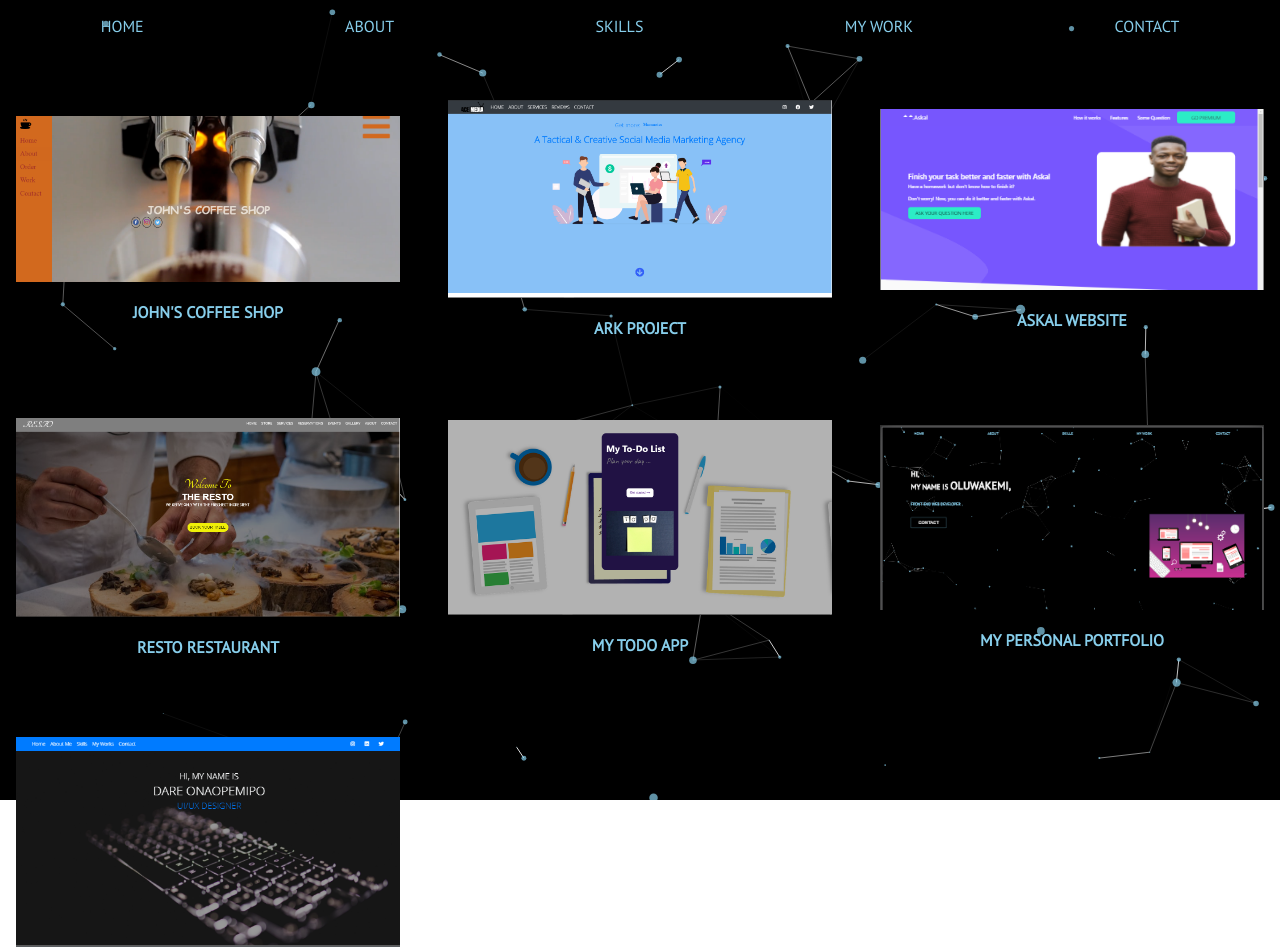
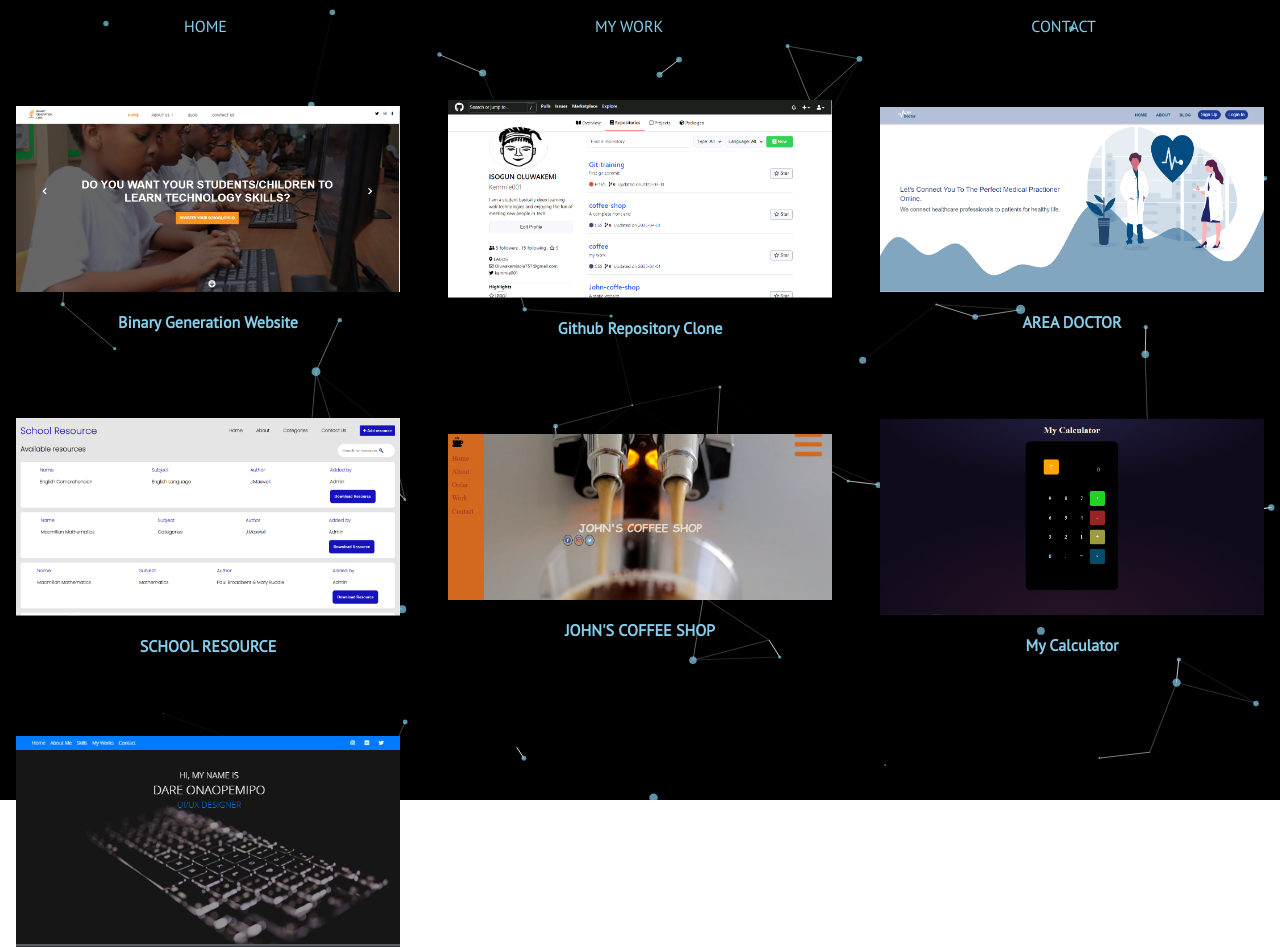
Before and after one commit to Kemmie001/portfolio, a PHP site: page /mywork.html in a window 1280 px wide. Shown: the top 947 px of the page. Run offline with PHP 8.4, Linux system fonts and the light colour scheme; some libraries are stand-ins or nearby versions.

Commit message:
fix: Updated the website to reflect new skills

```diff
--- a/contact.html
+++ b/contact.html
@@ -14,9 +14,7 @@
     <div class="container1" id="home">
         <nav class="nav-bar">
             <ul class="icons">
-                <li class="icon"><a href="homw.html" class="tag">Home</a></li>
-                <li class="icon"><a href="about.html" class="tag">About</a></li>
-                <li class="icon"><a href="skills.html" class="tag">Skills</a></li>
+                <li class="icon"><a href="home.html" class="tag">Home</a></li>
                 <li class="icon"><a href="mywork.html" class="tag">My Work</a></li>
                 <li class="icon"><a href="contact.html" class="tag">Contact</a></li>
             </ul>
@@ -27,8 +25,6 @@
                 <nav class="nav">
                         <ul class="show-icons">
                             <li class="icon"><a href="home.html" class="tag">Home</a></li>
-                            <li class="icon"><a href="about.html" class="tag">About</a></li>
-                            <li class="icon"><a href="skills.html" class="tag">Skills</a></li>
                             <li class="icon"><a href="mywork.html" class="tag">My Work</a></li>
                             <li class="icon"><a href="contact.html" class="tag">Contact</a></li>
                         </ul>
--- a/iframe2.html
+++ b/iframe2.html
@@ -19,18 +19,15 @@
                   font-size: 1.2rem;
                   color: skyblue;
               }
-
             </style>
             <body>
                 <div class="description">
-                    <img src="Capture.PNG" alt="" class="des-image">
+                    <img src="Mycalculator.PNG" alt="" class="des-image">
                     <div class="des-text">
-                        Description: ACEMEDIA is a Social media and digital marketing company.
-                        This website was built using bootstrap4, HTML5, CSS3, JQUERY, VanillaJS and it contains
-                        SVGs to suit issue of discussion. It also uses fire base for the back end
-                        authentication of the contact form. <br>
-                        <a href="https://kemmie001.github.io/IGTV./" target="_parent" class="blog">View project</a><br>
-                        <a href="https://github.com/Kemmie001/IGTV." target="_parent" class="blog">View Github live</a>
+                        Description: My Calculator is a basic calculator project built majorly with Javascript to understand the concepts of DOM manipulations and math methods and also CSS animinations.
+                        Languages used are HTML, CSS, JAVASCRIPT. <br>
+                        <a href="https://kemmie001.github.io/Basic-Calculator/" target="_parent" class="blog">View project</a><br>
+                        <a href="https://github.com/Kemmie001/Basic-Calculator" target="_parent" class="blog">View Github live</a>
                     </div>
                 </div>
 </body>
--- a/iframe3.html
+++ b/iframe3.html
@@ -23,14 +23,16 @@
 </style>
 <body>
     <div class="description">
-        <img src="askaal.PNG" alt="" class="des-image">
+        <img src="Areadoctor.PNG" alt="" class="des-image">
         <div class="des-text">
-            Askal assist students in getting their assignments done faster and with easy.
-            Description: Askal is a static web page.
-            built with Html5, CSS3, Bootstrap4 and hosted with Github.
-            It is a website built to practice responsiveness of webpages on various screen sizes. <br>
-            <a href="https://kemmie001.github.io/Big-Labs-project/" target="_parent" class="blog">View project</a><br>
-            <a href="https://github.com/Kemmie001/Big-Labs-project" target="_parent" class="blog">View Github Live</a>
+            Area Doctor is group project I am participating as the frontend developer.
+            Area Doctor is a medical website to assist patient in communicating with doctors without physical meeting.
+            It also has a dashboard provided after the user or a doctor signs in this was achiced using VUEX for authetication.
+            It is a full VueJS and TailwindCSS project. It has Vue-router used to navigate to the dashbord after the user signs in.
+            For the Backend Laravel was used to create the API. It was deployed on Vercel app
+            It is a work in progress.. <br>
+            <a href="https://area-doctor.vercel.app/" target="_blank" class="blog">View project</a><br>
+            <a href="https://github.com/Kemmie001/Team-Fierce-/tree/Vuejs" target="_blank" class="blog">View Github Live</a>
         </div>
     </div>
 </body>
--- a/iframe4.html
+++ b/iframe4.html
@@ -23,16 +23,13 @@
 </style>
 <body>
     <div class="description">
-        <img src="Resto.PNG" alt="" class="des-image">
+        <img src="Buycoins.PNG" alt="" class="des-image">
         <div class="des-text">
-            Description: Resto  is an E-commerce site(a restaurant) where people can order
-            for food and also book appointment for chefs to manage the cooking of food in their events.
-            It contains a landing page, store with chef intro,
-            services offered, reservations with a form to place order, events,  gallery, about and contacts pages.
-            It is a static web page with animations
-            built with Html5, CSS3, and vanilla Javascript, Carousel and hosted with Github. <br>
-             <a href="https://kemmie001.github.io/Resto/" target="_parent" class="blog">View project</a><br>
-             <a href="https://github.com/Kemmie001/Resto" target="_parent" class="blog">View Github Live</a>
+            Description:Github respository clone is a coding challenge which required consuming Github API using Graphql to build my github respository page clone.
+            It was built with HTML, CSS, JAVASCRIPT GRAPHQL and the token storage was done using EXPRESSJS.
+            The hosting of the website was done on <a href="http://herokuapp.com" class="blog" target="_blank" rel="noopener noreferrer">Herokuapp</a>. <br>
+             <a href="https://kemmie001-buycoinschallenge.herokuapp.com/" target="_blank" class="blog">View project</a><br>
+             <a href="https://github.com/Kemmie001/Buy-Coins-Challenge" target="_blank" class="blog">View Github Live</a>
         </div>
     </div>
 </body>
--- a/iframe5.html
+++ b/iframe5.html
@@ -23,17 +23,14 @@
 </style>
 <body>
     <div class="description">
-        <img src="my-TO-DO app.PNG" alt="" class="des-image">
+        <img src="SCHOOL.PNG" alt="" class="des-image">
         <div class="des-text">
-            Description: My To-Do app is a mini App that assist people in organising
-            their day -to map out activities to be done in order of importance.
-            It is a static web app with events like toggle to strike-out activities
-            that has been done, a delete icon to remove actions and it has activities stored
-            in local storage for easy recovery when page is refreshed. It also contains a clear
-            button for a fresh page.
-            It was built with Html5, CSS3, and vanilla Javascript and hosted with Github. <br>
-             <a href="https://kemmie001.github.io/My-To-Do-App/" target="_parent" class="blog">View project</a><br>
-             <a href="https://github.com/Kemmie001/My-To-Do-App" target="_parent" class="blog">View Github Live</a>
+            Description: School resource is mini library project it allows users upload links to various school resources for other users to download materials from.
+            It does this using FIREBASE cloud store to store the book title, author name and link to resource.
+            It was built using HTML, CSS and Vanilla JAVASCRIPT. It fetches the books once a user gets to the page.
+            It was deployed to Herokuapp.com . <br>
+             <a href="http://school-resource.herokuapp.com/" target="_blank" class="blog">View project</a><br>
+             <a href="https://github.com/Kemmie001/Mtn-project" target="_blank" class="blog">View Github Live</a>
         </div>
     </div>
 </body>
--- a/iframe6.html
+++ b/iframe6.html
@@ -23,13 +23,12 @@
 </style>
 <body>
     <div class="description">
-        <img src="portfolio.PNG" alt="" class="des-image">
+        <img src="BINARY.PNG" alt="" class="des-image">
         <div class="des-text">
-            Description: My personal portfolio it contains important projects that I have worked on,
-            about me, my skills and contact. It is a static web page with animations
-            built with Html5, CSS3, and vanilla Javascript, particle-js and hosted with Github. <br>
-            <a href="https://kemmie-dev.herokuapp.com" target="_parent" class="blog">View project</a><br>
-            <a href="https://github.com/Kemmie001/portfolio" target="_parent" class="blog">View Github live</a>
+            Description: Binary Generation website represents a coding school brand. It was built with HTML, CSS, BOOTSTRAP, JAVASCRIPT.
+            It is a fullstack website with both frontend and Backend working actively. <br>
+            <a href="https://binarygenerationlabs.com/" target="_blank" class="blog">View project</a><br>
+            <a href="https://github.com/Kemmie001/Big-labs-website" target="_blank" class="blog">View Github live</a>
         </div>
     </div>
 </body>
--- a/mywork.html
+++ b/mywork.html
@@ -15,8 +15,6 @@
         <nav class="nav-bar">
             <ul class="icons">
                 <li class="icon"><a href="home.html" class="tag">Home</a></li>
-                <li class="icon"><a href="about.html" class="tag">About</a></li>
-                <li class="icon"><a href="skills.html" class="tag">Skills</a></li>
                 <li class="icon"><a href="mywork.html" class="tag">My Work</a></li>
                 <li class="icon"><a href="contact.html" class="tag">Contact</a></li>
             </ul>
@@ -27,7 +25,6 @@
                 <nav class="nav">
                         <ul class="show-icons">
                             <li class="icon"><a href="home.html" class="tag">Home</a></li>
-                            <li class="icon"><a href="about.html" class="tag">About</a></li>
                             <li class="icon"><a href="skills.html" class="tag">Skills</a></li>
                             <li class="icon"><a href="mywork.html" class="tag">My Work</a></li>
                             <li class="icon"><a href="contact.html" class="tag">Contact</a></li>
@@ -36,6 +33,38 @@
                     <div class=""></div>
         </div>
         <div class="container3">
+        <div class="container3-item">
+                <img src="BINARY.PNG" alt="" class="image-item popup6">
+                <h2 class="about size ">Binary Generation Website</h2>
+                <div class="sixth">
+                    <iframe class="6" src="iframe6.html" frameborder="0">
+                    </iframe>
+                </div>
+            </div>
+            <div class="container3-item">
+                    <img src="Buycoins.PNG" alt="" class="image-item popup4">
+                    <h2 class="about size ">Github Repository Clone</h2>
+                    <div class="fourth">
+                        <iframe class="iframe_4" src="iframe4.html" frameborder="0">
+                        </iframe>
+                    </div>
+            </div>
+            <div class="container3-item">
+                    <img src="Areadoctor.PNG" alt="" class="image-item popup3">
+                    <h2 class="about size ">AREA DOCTOR</h2>
+                    <div class="third">
+                        <iframe class="iframe_3" src="iframe3.html" frameborder="0">
+                        </iframe>
+                    </div>
+            </div>
+            <div class="container3-item">
+                    <img src="SCHOOL.PNG" alt="" class="image-item popup5">
+                    <h2 class="about size ">SCHOOL RESOURCE</h2>
+                    <div class="fifth">
+                        <iframe class="iframe_5" src="iframe5.html" frameborder="0">
+                        </iframe>
+                    </div>
+                </div>
             <div class="container3-item">
                 <img src="john'scoffee.PNG" alt="" class="image-item popup1">
                 <h2 class="about size">JOHN'S COFFEE SHOP</h2>
@@ -46,45 +75,17 @@
                 </div>
             </div>
             <div class="container3-item">
-                <img src="Capture.PNG" alt="" class="image-item popup2">
-                <h2 class="about size">ARK PROJECT</h2>
+                <img src="Mycalculator.PNG" alt="" class="image-item popup2">
+                <h2 class="about size">My Calculator</h2>
                 <div class="second">
                     <iframe src="iframe2.html" frameborder="0">
                     </iframe>
                 </div>
             </div>
-            <div class="container3-item">
-                <img src="askaal.PNG" alt="" class="image-item popup3">
-                <h2 class="about size ">ASKAL WEBSITE</h2>
-                <div class="third">
-                    <iframe class="iframe_3" src="iframe3.html" frameborder="0">
-                    </iframe>
-                </div>
-            </div>
-            <div class="container3-item">
-                <img src="Resto.PNG" alt="" class="image-item popup4">
-                <h2 class="about size ">RESTO RESTAURANT</h2>
-                <div class="fourth">
-                    <iframe class="iframe_4" src="iframe4.html" frameborder="0">
-                    </iframe>
-                </div>
-            </div>
-            <div class="container3-item">
-                <img src="my-TO-DO app.PNG" alt="" class="image-item popup5">
-                <h2 class="about size ">MY TODO APP</h2>
-                <div class="fifth">
-                    <iframe class="iframe_5" src="iframe5.html" frameborder="0">
-                    </iframe>
-                </div>
-            </div>
-            <div class="container3-item">
-                <img src="portfolio.PNG" alt="" class="image-item popup6">
-                <h2 class="about size ">MY PERSONAL PORTFOLIO</h2>
-                <div class="sixth">
-                    <iframe class="6" src="iframe6.html" frameborder="0">
-                    </iframe>
-                </div>
-            </div>
+
+
+
+
             <div class="container3-item">
                     <img src="Second.PNG" alt="" class="image-item popup7">
                     <h2 class="about size "> UI/UX DESIGNER PORTFOLIO</h2>
--- a/style.css
+++ b/style.css
@@ -50,7 +50,9 @@
     font-size: 1.2rem;
 }
   @media screen and (min-width:760px){
-
+    .head-container-item{
+        margin-top: 2rem;
+    }
     .head-item{
         margin: 3rem;
         background: transparent;
@@ -165,7 +167,7 @@ iframe{
   .container2{
       position: relative;
       color: white;
-      margin-top: 3rem;
+      /* margin-top: 3rem; */
   }
     .image{
         width: 100%;
@@ -305,6 +307,7 @@ iframe{
     margin-left:2rem ;
     font-size: 1.5rem;
 }
+
 footer{
     text-align: center;
     margin-bottom: 0rem;
```
Also changed, not shown: home.html (+52 -14 lines), skills.html (+1 -18 lines), Areadoctor.PNG (added), BINARY.PNG (added), Buycoins.PNG (added), Mycalculator.PNG (added), Resto.PNG (deleted), SCHOOL.PNG (added), askaal.PNG (deleted), my-TO-DO app.PNG (deleted), portfolio.PNG (deleted), website-3374825_1920.jpg (deleted).
